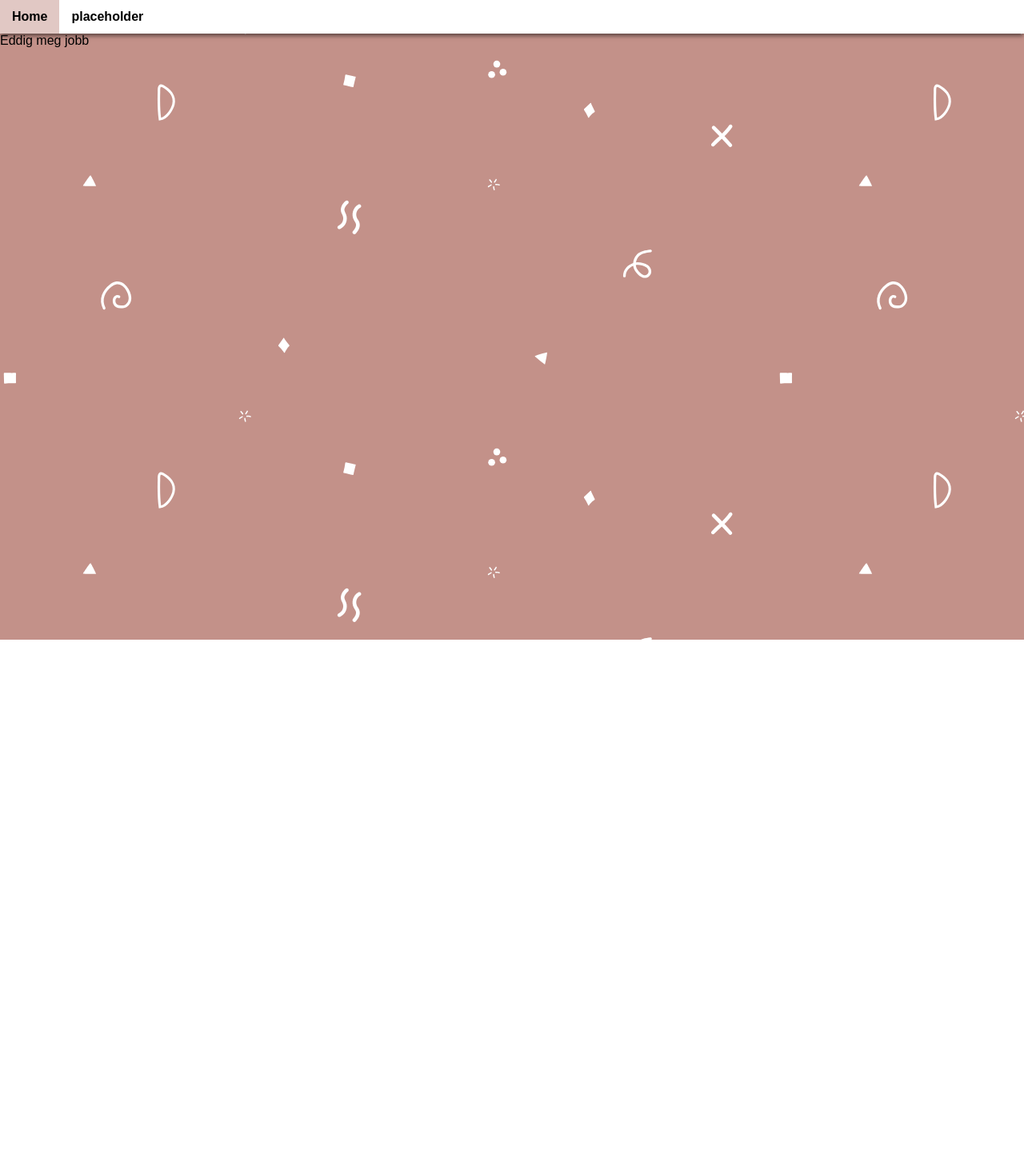
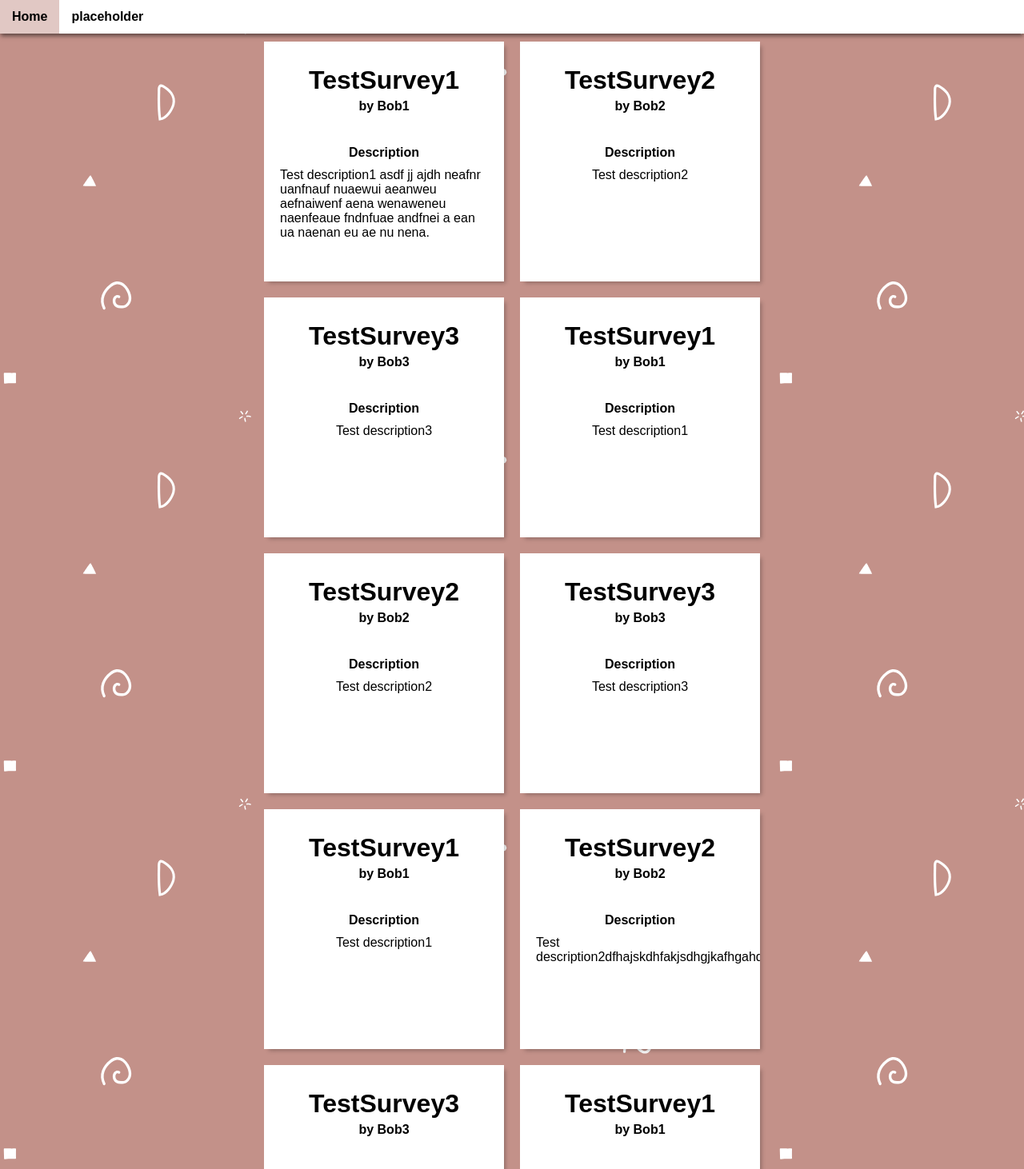
Before and after one commit to AndrasIstvanRacz/survey-app-frontend, a React (Create React App) app: page / in a window 1280 px wide. Shown: the top 1462 px of the page at 80% size. Before the commit the page ends 800 px from the top, so only its background shows below. Built offline with nearby package versions, Linux system fonts and the light colour scheme.

Commit message:
Home page Container style class added

```diff
--- a/src/components/Home/Home.js
+++ b/src/components/Home/Home.js
@@ -1,11 +1,48 @@
 import React from "react";
+import {SurveyCard} from "../SurveyCard/SurveyCard";
+import "./HomeStyle.css"
 
 class Home extends React.Component {
 
   render() {
     return (
-      <div>
-        Eddig meg jobb
+      <div className="SurveyCardContainer">
+        <SurveyCard surveyname="TestSurvey1"
+                    description="Test description1 asdf jj ajdh neafnr uanfnauf nuaewui aeanweu aefnaiwenf aena wenaweneu naenfeaue fndnfuae andfnei a ean ua naenan eu ae nu nena."
+                    surveycreator="Bob1"/>
+        <SurveyCard surveyname="TestSurvey2"
+                    description="Test description2"
+                    surveycreator="Bob2"/>
+        <SurveyCard surveyname="TestSurvey3"
+                    description="Test description3"
+                    surveycreator="Bob3"/>
+        <SurveyCard surveyname="TestSurvey1"
+                    description="Test description1"
+                    surveycreator="Bob1"/>
+        <SurveyCard surveyname="TestSurvey2"
+                    description="Test description2"
+                    surveycreator="Bob2"/>
+        <SurveyCard surveyname="TestSurvey3"
+                    description="Test description3"
+                    surveycreator="Bob3"/>
+        <SurveyCard surveyname="TestSurvey1"
+                    description="Test description1"
+                    surveycreator="Bob1"/>
+        <SurveyCard surveyname="TestSurvey2"
+                    description="Test description2dfhajskdhfakjsdhgjkafhgahdfjghad;fghadujfhgjadfhgjadhfgj;had;fjghadfgh;ujarhgujadfgjhadfghjiafhgujiadfhgiujadfhguiadfhgujadhfguadhfuighdaufighauidfhgidahfguihadfghd;ifghadi;fhgijadfhg;iadhfg;jiadhfg;jiadhfijghadijkfgha;djikfgha;ijdfhguae;rghuiadhguiadfghuiaerhguiafuighaui;erghauerhgauirhga"
+                    surveycreator="Bob2"/>
+        <SurveyCard surveyname="TestSurvey3"
+                    description="Test description3"
+                    surveycreator="Bob3"/>
+        <SurveyCard surveyname="TestSurvey1"
+                    description="Test description1"
+                    surveycreator="Bob1"/>
+        <SurveyCard surveyname="TestSurvey2"
+                    description="Test description2"
+                    surveycreator="Bob2"/>
+        <SurveyCard surveyname="TestSurvey3"
+                    description="Test description3"
+                    surveycreator="Bob3"/>
       </div>
     );
   }
--- /dev/null
+++ b/src/components/Home/HomeStyle.css
@@ -0,0 +1,10 @@
+.SurveyCardContainer{
+    margin-right: auto;
+    margin-left: auto;
+    padding-left: 10px;
+    padding-right: 10px;
+    width: 60%;
+    display: flex;
+    flex-wrap: wrap;
+    justify-content: center;
+}
```
